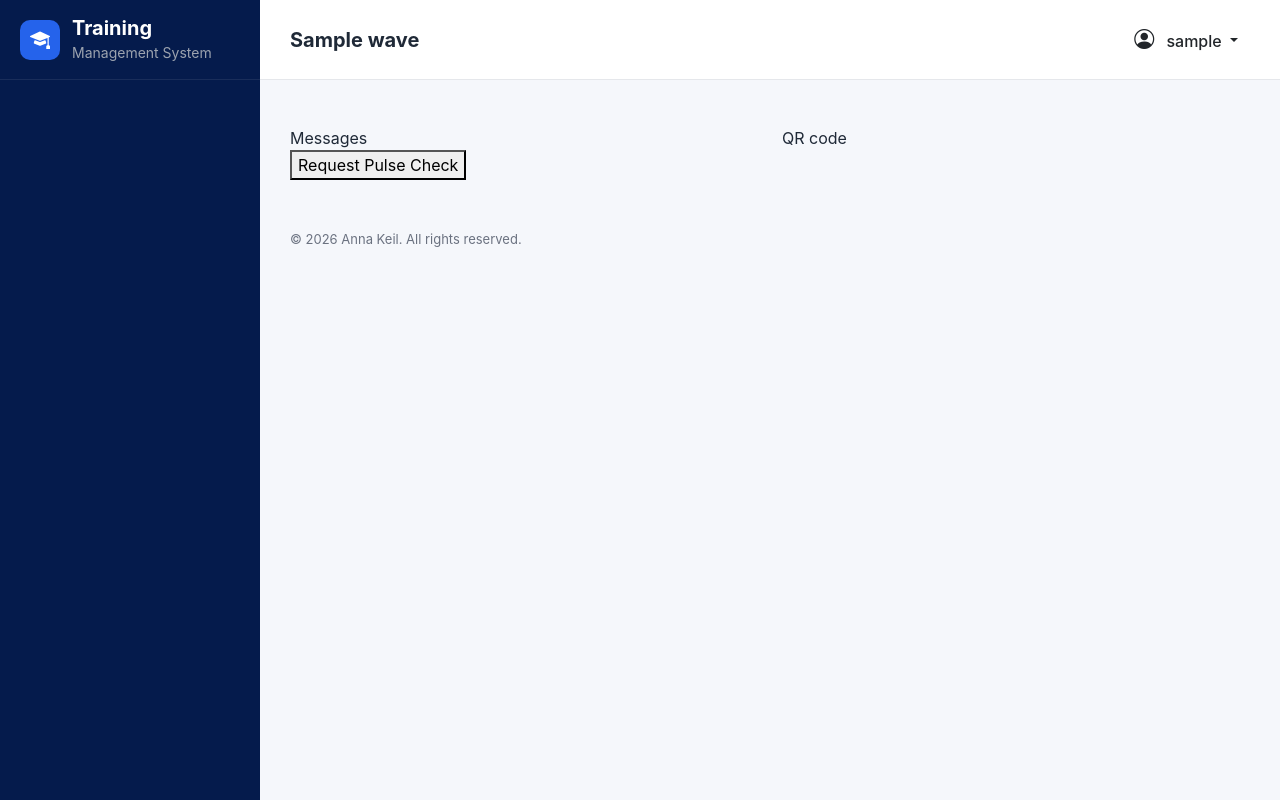
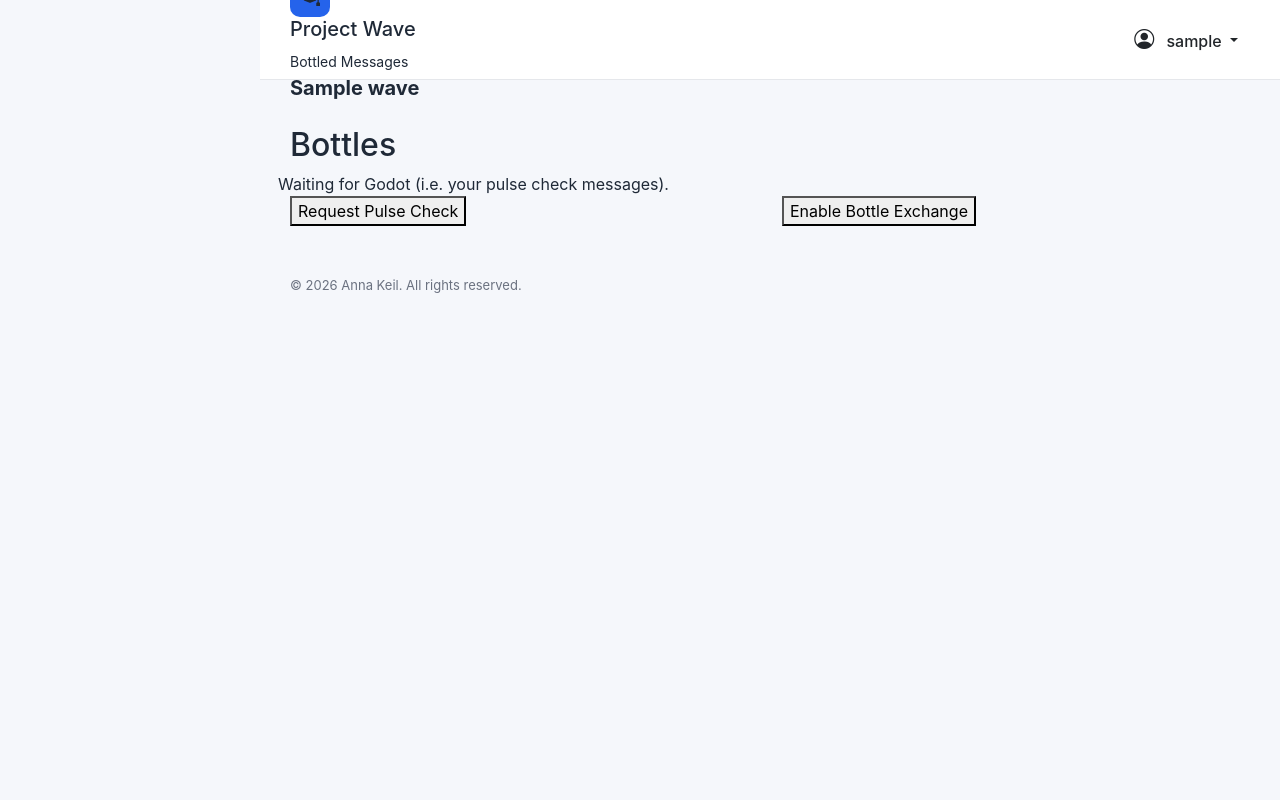
Before and after one commit to annakeil2/project-wave, a Django app: page /wave/present/1/ in a window 1280 px wide. Run offline with Django 4.2, Linux system fonts and the light colour scheme; a user stored in the database is signed in; tables that the repository leaves empty hold one stand-in row (values such as "Sample post"); data that the repository does not hold is empty.

Commit message:
feat: built bottle API

```diff
--- a/wave_project/wave_app/constants.py
+++ b/wave_project/wave_app/constants.py
@@ -2,3 +2,4 @@ MY_WAVES_NAME = 'my-waves'
 WAVE_NAME = 'wave'
 WAVE_PRESENT_NAME = 'wave-present'
 WAVE_REGISTRATION = 'wave-registration'
+WAVE_INPUT_STATUS_API_URL = 'wave-input-status-api'
--- a/wave_project/wave_app/templates/base.html
+++ b/wave_project/wave_app/templates/base.html
@@ -46,13 +46,19 @@
     <div class="app-container">
 
 
-        {% include 'includes/sidebar.html' %}
-
-
         <main class="main-content">
             <nav class="top-navbar">
                 <div class="navbar-left">
+ <div>
+        <div class="logo">
+            <i class="bi bi-mortarboard-fill"></i>
+        </div>
 
+        <div>
+            <h5>Project Wave</h5>
+            <small>Bottled Messages</small>
+        </div>
+    </div>
                     <button
                         type="button"
                         class="btn sidebar-toggle d-lg-none"
--- a/wave_project/wave_app/templates/includes/sidebar.html
+++ /dev/null
@@ -1,64 +0,0 @@
-<aside class="sidebar">
-
-    <div class="sidebar-header">
-        <div class="logo">
-            <i class="bi bi-mortarboard-fill"></i>
-        </div>
-
-        <div>
-            <h5>Training</h5>
-            <small>Management System</small>
-        </div>
-    </div>
-
-    <div class="sidebar-menu">
-{% comment %}
-        <p class="menu-title">MAIN</p>
-
-        <a href="{% url 'training_self' %}" class="menu-item">
-            <i class="bi bi-calendar-event"></i>
-            <span>Your Training</span>
-        </a>
-
-        {% if user.is_staff %}
-            <a href="{% url 'training_employees' %}" class="menu-item">
-                <i class="bi bi-calendar-event"></i>
-                <span>Employee Training</span>
-            </a>
-        {% endif %}
-
-        <p class="menu-title">COMMUNICATION</p>
-
-        <a href="{% url 'inbox' %}" class="menu-item">
-            <i class="bi bi-envelope"></i>
-            <span>Inbox</span>
-
-            {% if unread_messages %}
-                <span class="badge bg-danger">
-                    {{ unread_messages }}
-                </span>
-            {% endif %}
-        </a>
-
-        <a href="{% url 'outbox' %}" class="menu-item">
-            <i class="bi bi-envelope"></i>
-            <span>Outbox</span>
-        </a>
-
-        <a href="{% url 'archive' %}" class="menu-item">
-            <i class="bi bi-archive"></i>
-            <span>Archived</span>
-        </a>
-
-        {% if user.is_staff %}
-            <p class="menu-title">ADMINISTRATION</p>
-
-            <a href="/admin/" class="menu-item">
-                <i class="bi bi-gear"></i>
-                <span>Administration</span>
-            </a>
-        {% endif %} {% endcomment %}
-
-    </div>
-
-</aside>
--- a/wave_project/wave_app/templates/wave/wave_for_presentation.html
+++ b/wave_project/wave_app/templates/wave/wave_for_presentation.html
@@ -8,10 +8,18 @@
 
 <div class="row align-items-start">
     <div class="col">
-        Messages
+        <h2>Bottles</h2>
+        {% for pulse_check in pulse_checks %}
+            <div class="row">
+                {{ pulse_check.message }}
+            </div>
+        {% empty %}
+            <div class="row">
+                    Waiting for Godot (i.e. your pulse check messages).
+            </div>
+        {% endfor %}
     </div>
     <div class="col">
-        QR code
         {{qr | safe}}
     </div>
 </div>
@@ -20,14 +28,44 @@
     <div class="col">
         <button id="pulse_check_button"> Request Pulse Check</button>
     </div>
+    <div class="col">
+        <button id="bottle_exchange_button"> Enable Bottle Exchange</button>
+    </div>
 </div>
 
 <script>
-const button = document.getElementById('pulse_check_button');
-button.addEventListener("click", (event) => {
-    console.log('pressed')
-});
+    const WAVE_ID = '{{ wave.id }}';
+    const BOTTLE_EXCHANGE = 1;
+    const PULSE_CHECK = 2;
+    const API_URL = '{{ API_URL }}';
+    async function changeWaveStatus(input_type, wave_id) {
+        try {
+            const response = await fetch(API_URL, {
+                method: "POST",
+                body: JSON.stringify({
+                    input_type: input_type,
+                    wave_id: wave_id
+                }),
+                headers: {
+                    "Content-Type": "application/json",
+                },
+            });
+            if (!response.ok) {
+                throw new Error(`Response status: ${response.status}`);
+            }
+        } catch (error) {
+            console.error(error.message);
+        }
+    }
 
+    const pulse_check_button = document.getElementById('pulse_check_button');
+    pulse_check_button.addEventListener("click", (event) => {
+        changeWaveStatus(PULSE_CHECK, WAVE_ID)
+    });
+    const bottle_exchange_button = document.getElementById('bottle_exchange_button');
+    bottle_exchange_button.addEventListener("click", (event) => {
+        changeWaveStatus(BOTTLE_EXCHANGE, WAVE_ID)
+    });
 
 </script>
 {% endblock %}
--- a/wave_project/wave_app/views.py
+++ b/wave_project/wave_app/views.py
@@ -5,9 +5,13 @@ from django.conf import settings
 from .forms import WaveForm, FacilitatorRegistrationForm, ParticipantRegistrationForm, BottleExchangeForm, PulseCheckForm
 # from . import services
 from django.utils import timezone
-from .constants import MY_WAVES_NAME, WAVE_NAME, WAVE_REGISTRATION
+from .constants import MY_WAVES_NAME, WAVE_NAME, WAVE_REGISTRATION, WAVE_INPUT_STATUS_API_URL
 from .API import create_wave_QR_code
 from django.contrib.auth import logout, authenticate, login
+from django.urls import reverse
+from django.http import HttpResponseServerError, HttpResponse
+import json
+from django.views.decorators.csrf import csrf_exempt
 
 
 def home_redirect(request):
@@ -22,6 +26,7 @@ def home_redirect(request):
             return redirect(MY_WAVES_NAME)
     else:
         return redirect(f"{settings.LOGIN_URL}?next={request.path}")
+
 
 def my_waves(request):
     """ Display the logged in facilitators's wave records """
@@ -73,36 +78,6 @@ def wave_for_participant (request, wave_id):
     return redirect(WAVE_REGISTRATION, wave_id=wave_id)
 
 
-# def wave_for_participant (request, wave_id):
-#     if request.user.is_authenticated and request.user.user_type == PARTICIPANT:
-#         if request.user.wave_id == wave_id:
-#             wave = Wave.objects.get(pk=wave_id)
-#             form = BottleForm()
-
-#             if request.method == 'POST':
-#                 form = BottleForm(request.POST)
-
-#                 if form.is_valid():
-#                     form.save(commit=False)
-#                     if request.POST.form_type == INPUT_TYPE.BOTTLE_EXCHANGE:
-#                         form.input_type = INPUT_TYPE.BOTTLE_EXCHANGE
-#                     else:
-#                         form.input_type = INPUT_TYPE.PULSE_CHECK
-#                         form.recipient_id = wave.facilitator_id
-
-#                     form.wave_id = wave_id;
-#                     form.sender_id = request.user.id;
-
-#             context = {
-#                 "wave": wave,
-#                 "INPUT_TYPE": INPUT_TYPE,
-#                 "form": form,
-#             }
-#             return render(request, "wave/wave_for_participant.html", context)
-#         else:
-#             logout(request)
-#     return redirect(WAVE_REGISTRATION, wave_id=wave_id)
-
 def wave_for_presentation(request, wave_id):
     """ Display wave on screen for presentation, includes QR code and submitted messages for pulse check """
     if request.user.is_authenticated and request.user.user_type == FACILITATOR:
@@ -111,143 +86,35 @@ def wave_for_presentation(request, wave_id):
         if wave.facilitator_id != facilitator_id:
             return redirect(f"{settings.LOGIN_URL}")
         qr = create_wave_QR_code(request, wave_id)
+        API_URL = request.scheme + '://' + request.get_host() + reverse(
+            WAVE_INPUT_STATUS_API_URL,
+        )
         context = {
             "facilitator_id": facilitator_id,
             "wave": wave,
-            "qr": qr
+            "qr": qr,
+            "API_URL": API_URL
         }
         return render(request, "wave/wave_for_presentation.html", context)
     else:
         return redirect(f"{settings.LOGIN_URL}?next={request.path}")
 
-
-# def training_user(request, user_id):
-#     """Display training records and training hour totals for a specific employee."""
-#     """Only superusers can view other user's records"""
-#     if request.user.is_authenticated:
-#         if request.user.is_staff:
-#             employee = Employee.objects.get(pk=user_id)
-#             user_trainings = Training.objects.filter(id=user_id)
-#             total = services.get_total_number_of_training_hours(user_trainings)
-#             ongoing_training = services.get_ongoing_training_hours(user_trainings)
-#             completed_training = services.get_completed_training_hours(user_trainings)
-#             context = {
-#                 "user_id": user_id,
-#                 "trainings": user_trainings,
-#                 "employee": employee,
-#                 "total_training": total,
-#                 "ongoing_training": ongoing_training,
-#                 "completed_training": completed_training
-#             }
-#             return render(request, "training/training_user.html", context)
-
-#     return redirect(f"{settings.LOGIN_URL}?next={request.path}")
-
-
-# def training_employees(request):
-#     """Display a list of all employees to view their training."""
-#     """Only superusers can view other user's records"""
-#     if request.user.is_authenticated:
-#         if request.user.is_staff:
-#             all_employees = Employee.objects.all()
-#             context = {"employees": all_employees}
-#             return render(request, "training/training_employees.html", context)
-#     return redirect(f"{settings.LOGIN_URL}?next={request.path}")
-
-
-# def inbox(request):
-#     """Display active messages for the current user."""
-#     if request.user.is_authenticated:
-#         user_id = request.user.id
-#         messages = Message.objects.filter(receiver_user_id=user_id, message_status=Message.ACTIVE)
-#         context={
-#             "messages": messages
-#         }
-#         return render(request, "messages/inbox.html", context)
-#     else:
-#         return redirect(f"{settings.LOGIN_URL}?next={request.path}")
-
-
-# def archive(request):
-#     """Display archived messages for the current user."""
-#     if request.user.is_authenticated:
-#         user_id = request.user.id
-#         messages = Message.objects.filter(receiver_user_id=user_id, message_status=Message.ARCHIVED)
-#         context={
-#             "messages": messages
-#         }
-#         return render(request, "messages/inbox.html", context)
-#     else:
-#         return redirect(f"{settings.LOGIN_URL}?next={request.path}")
-
-
-# def message_status(request, message_id):
-#     """Update the status of a message belonging to the current user."""
-#     if request.user.is_authenticated:
-#         user_id = request.user.id
-#         if request.method == 'POST':
-#             message_status = request.POST.get("message_status", 1)
-#             message = Message.objects.get(pk=message_id)
-#             if message.receiver_user_id != user_id:
-#                 return redirect('inbox')
-#             message.message_status = message_status
-#             message.save()
-#         return redirect('inbox')
-#     else:
-#         return redirect(f"{settings.LOGIN_URL}?next={request.path}")
-
-
-# def outbox(request):
-#     """Display messages sent by the current user."""
-#     if request.user.is_authenticated:
-#         user_id = request.user.id
-#         messages = Message.objects.filter(sender_user_id=user_id)
-#         context={
-#             "messages": messages
-#         }
-#         return render(request, "messages/outbox.html", context)
-#     else:
-#         return redirect(f"{settings.LOGIN_URL}?next={request.path}")
-
-
-# def message_detail(request, message_id):
-#     """Display the details of a specific message."""
-#     if request.user.is_authenticated:
-#         message = Message.objects.get(id=message_id)
-#         if message.receiver_user_id != request.user.id:
-#             return redirect('inbox')
-#         context={
-#             "message": message
-#         }
-#         return render(request, "messages/message_detail.html", context)
-#     else:
-#         return redirect(f"{settings.LOGIN_URL}?next={request.path}")
-
-
-# def compose(request):
-#     """Display the message composition form and handle sending new messages."""
-#     if request.user.is_authenticated:
-#         user_id = request.user.id
-#         if request.method == 'POST':
-#             form = MessageForm(request.POST, sender_id=user_id)
-
-#             if form.is_valid():
-#                 message = form.save(commit=False)
-#                 message.sender_user_id = request.user.id
-#                 message.message_status = Message.ACTIVE
-#                 message.save()
-#                 return redirect('inbox')
-
-#         else:
-#             form = MessageForm(sender_id=user_id)
-
-#         return render(
-#             request,
-#             'messages/compose.html',
-#             {'form': form}
-#         )
-#     else:
-#         return redirect(f"{settings.LOGIN_URL}?next={request.path}")
+@csrf_exempt
+def wave_input_api(request):
+    if request.user.is_authenticated and request.user.user_type == FACILITATOR and request.method == 'POST':
+        facilitator_id = request.user.id
+        data = json.loads(request.body)
+        print('data', data)
+        wave_id = data['wave_id']
+        input_type = data['input_type']
+        wave = Wave.objects.get(pk=wave_id)
+        if wave.facilitator_id != facilitator_id:
+            return HttpResponseServerError("Not your wave")
+        wave.input_type = input_type
+        wave.save()
+        return HttpResponse(json.dumps({'message': 'OKAY'}), content_type='application/json')
+    else:
+        return HttpResponseServerError("Not a facilitator")
 
 
 def create_wave(request):
--- a/wave_project/wave_project/urls.py
+++ b/wave_project/wave_project/urls.py
@@ -21,20 +21,21 @@ from django.contrib.auth import views as auth_views
 from django.conf import settings
 from django.conf.urls.static import static
 from django.views.generic.base import RedirectView
-from wave_app.constants import MY_WAVES_NAME, WAVE_NAME, WAVE_PRESENT_NAME, WAVE_REGISTRATION
+from wave_app.constants import MY_WAVES_NAME, WAVE_NAME, WAVE_PRESENT_NAME, WAVE_REGISTRATION, WAVE_INPUT_STATUS_API_URL
 
 urlpatterns = [
-    path('', views.home_redirect),
+    path('', views.home_redirect, name='home'),
     # path('/', views.home_redirect),
     path('admin/', admin.site.urls),
     path('login/', auth_views.LoginView.as_view(template_name='login.html'), name='login'),
     path('logout/', auth_views.LogoutView.as_view(), name='logout'),
     path('account_details/', views.account_details, name='account_details'),
     path('facilitator_registration/', views.facilitator_registration, name='facilitator_registration'),
-    path('wave/registration/<int:wave_id>/', views.participant_registration, name= WAVE_REGISTRATION),
+    path('wave/registration/<int:wave_id>/', views.participant_registration, name=WAVE_REGISTRATION),
     path('wave/my-waves', views.my_waves, name=MY_WAVES_NAME),
     path('wave/<int:wave_id>/', views.wave_for_participant, name=WAVE_NAME),
     path('wave/create_wave/', views.create_wave, name='create_wave'),
+    path('wave/input-api/', views.wave_input_api, name=WAVE_INPUT_STATUS_API_URL),
     path('wave/present/<int:wave_id>/', views.wave_for_presentation, name=WAVE_PRESENT_NAME),
     path(
         'password_reset/',
```
